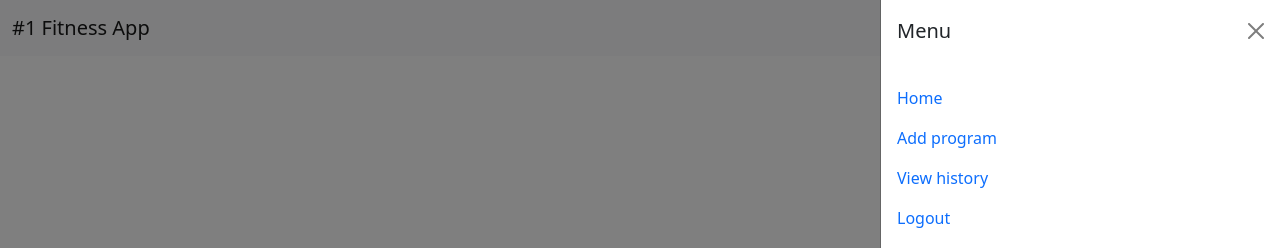
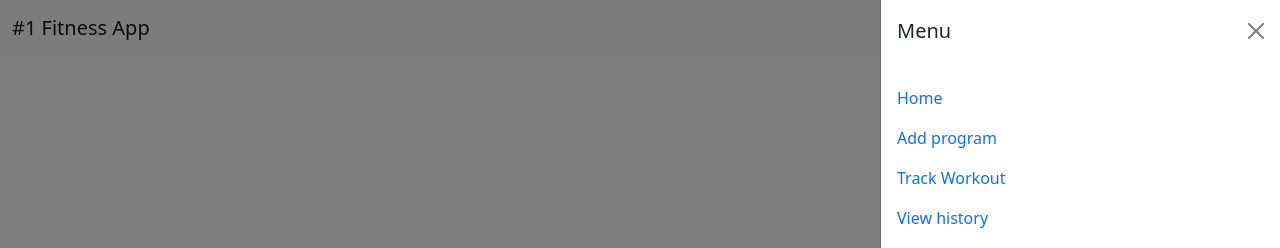
Before and after one commit to dkprioleau/singer-canary, a Next.js app: page /WorkoutHistory in a window 1280 px wide. Both pictures are taken after a click on the button 1240 px from the left and 28 px from the top of the page. Shown: the top 248 px of the page. Built offline with nearby package versions, Linux system fonts and the light colour scheme.

Commit message:
Add track workout to menu

```diff
--- a/components/HamburgerMenu.js
+++ b/components/HamburgerMenu.js
@@ -29,6 +29,7 @@ export default function HamburgerMenu() {
 						<Nav className="justify-content-end flex-grow-1 pe-3">
 							<Nav.Link href="/">Home</Nav.Link>
 							<Nav.Link href="/CreateWorkout">Add program</Nav.Link>
+							<Nav.Link href="/TrackWorkout">Track Workout</Nav.Link>
 							<Nav.Link href="/WorkoutHistory">View history</Nav.Link>
 							<Nav.Link href="/users/login">Logout</Nav.Link>
 						</Nav>
```
